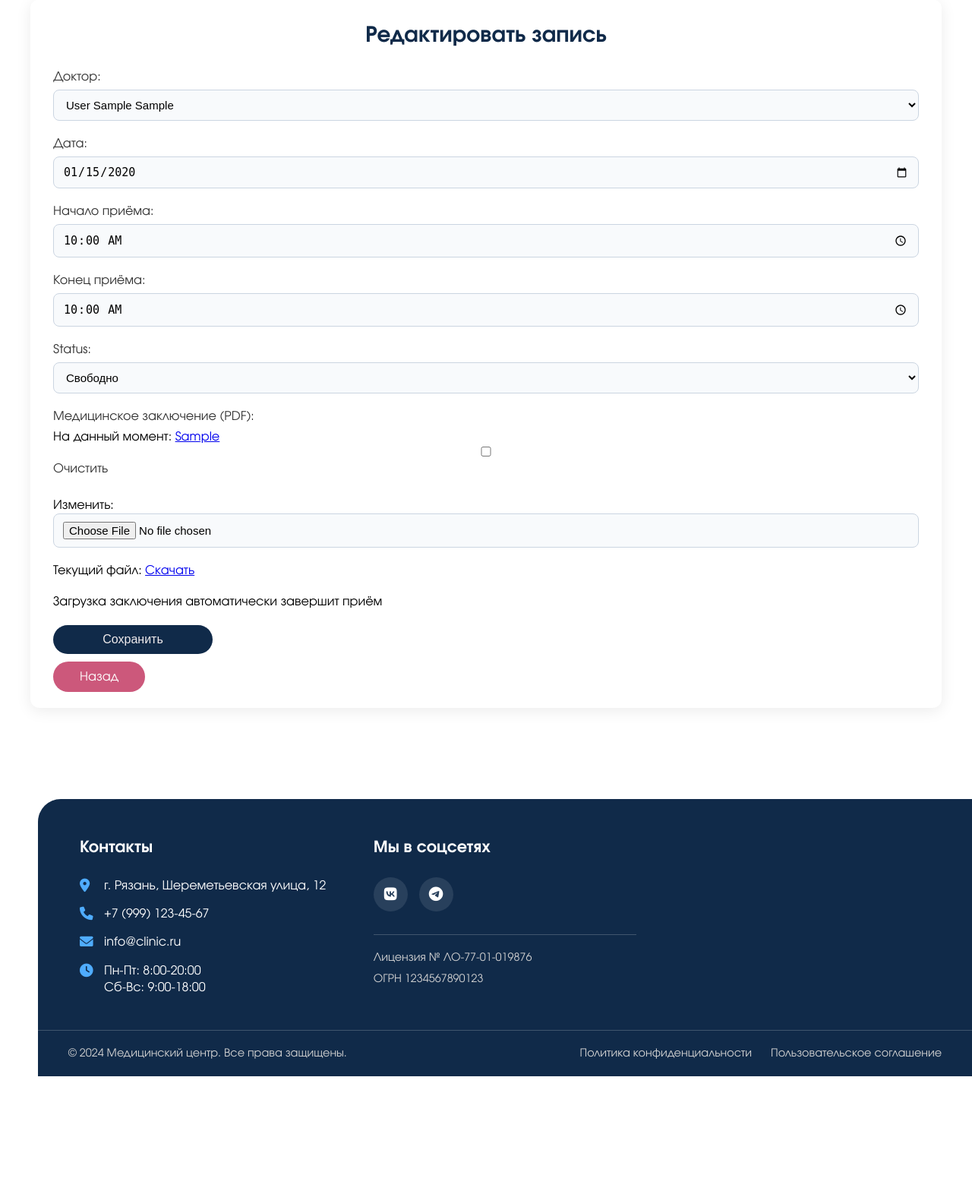
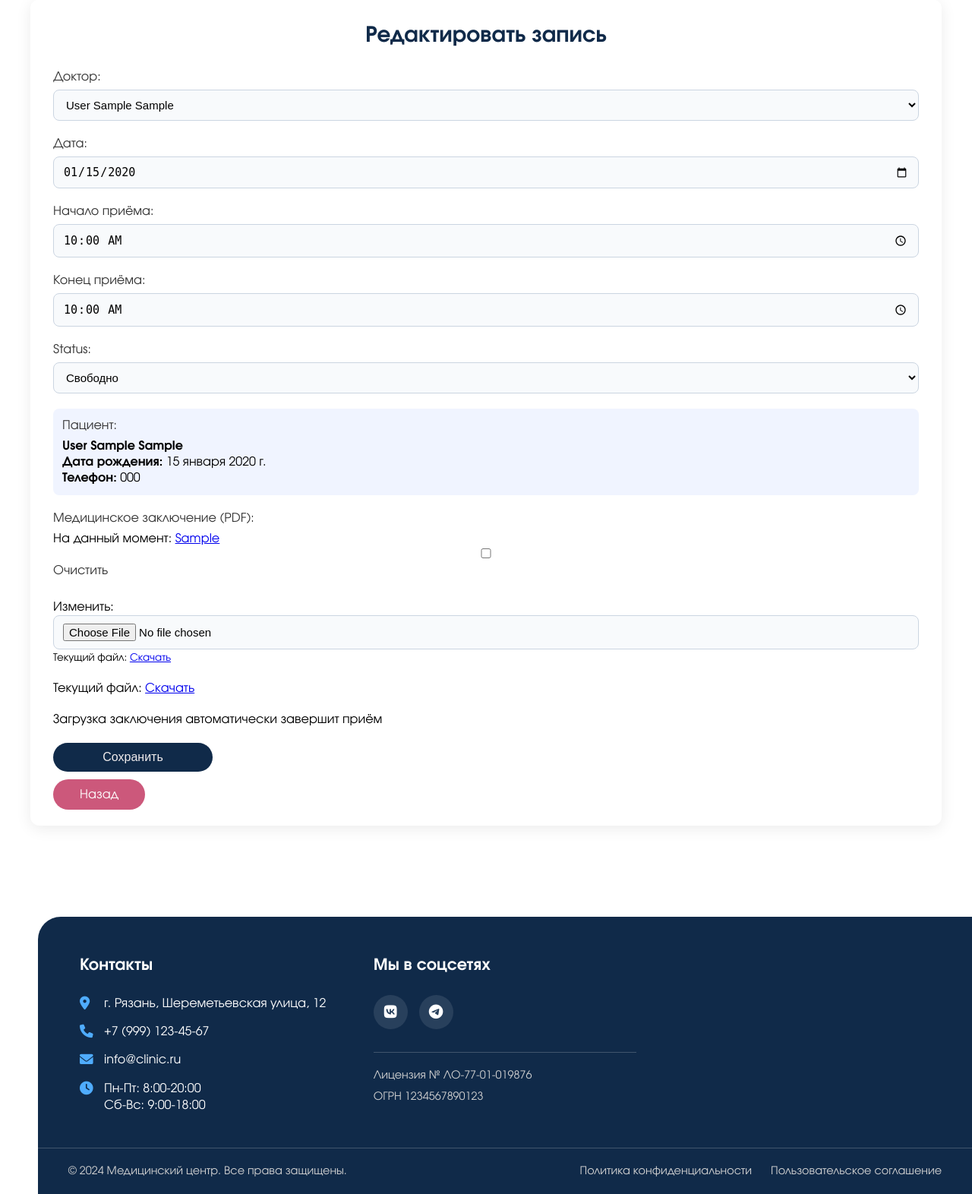
Before and after one commit to Banshee0802/ArsMed, a Django app: page /accounts/profile/schedules/1/edit/ in a window 1280 px wide. Shown: the part 196-1768 px from the top of the page at 76% size. Before the commit the page ends 1613 px from the top, so only its background shows below. Run offline with Django 5.2, Linux system fonts and the light colour scheme; a user stored in the database is signed in; tables that the repository leaves empty hold one stand-in row (values such as "Sample post").

Commit message:
feat: отображение данных пациента при редактировании записи врача

```diff
--- a/users/static/css/profile/schedule.css
+++ b/users/static/css/profile/schedule.css
@@ -363,6 +363,8 @@
     box-shadow: 0 4px 10px rgba(0, 0, 0, 0.4);
 }
 
+.patient-block { background: #f0f4ff; padding: 12px; border-radius: 8px; }
+
 /* Стили для заявок пациентов */
 
 .requests-container {
--- a/users/templates/admin_panel/admin_schedule_edit.html
+++ b/users/templates/admin_panel/admin_schedule_edit.html
@@ -13,7 +13,56 @@
 
     <form method="post" enctype="multipart/form-data" class="admin-form">
         {% csrf_token %}
-        {{ form.as_p }}
+
+        <form method="post" enctype="multipart/form-data" class="admin-form">
+    {% csrf_token %}
+
+    <div class="form-group">
+        {{ form.doctor.label_tag }}
+        {{ form.doctor }}
+    </div>
+
+    <div class="form-group">
+        {{ form.date.label_tag }}
+        {{ form.date }}
+    </div>
+
+    <div class="form-group">
+        {{ form.start_time.label_tag }}
+        {{ form.start_time }}
+    </div>
+
+    <div class="form-group">
+        {{ form.end_time.label_tag }}
+        {{ form.end_time }}
+    </div>
+
+    <div class="form-group">
+        {{ form.status.label_tag }}
+        {{ form.status }}
+    </div>
+
+    {% if object.booked_by %}
+    <div class="form-group patient-block">
+        <label>Пациент:</label>
+        <p>
+            <strong>{{ object.booked_by.last_name|capfirst }}
+                    {{ object.booked_by.first_name|capfirst }}
+                    {{ object.booked_by.patronymic|capfirst|default:"" }}
+            </strong><br>
+            <strong>Дата рождения:</strong> {{ object.booked_by.birth_date }}<br>
+            <strong>Телефон:</strong> {{ object.booked_by.phone }}
+        </p>
+    </div>
+    {% endif %}
+
+    <div class="form-group">
+        {{ form.medical_report.label_tag }}
+        {{ form.medical_report }}
+        {% if form.instance.medical_report %}
+            <small>Текущий файл: <a href="{{ form.instance.medical_report.url }}" target="_blank">Скачать</a></small>
+        {% endif %}
+    </div>
 
         {% if form.instance.medical_report %}
             <p> Текущий файл: <a href='{{ form.instance.medical_report.url }}' target='_blank'>Скачать</a></p>
```
